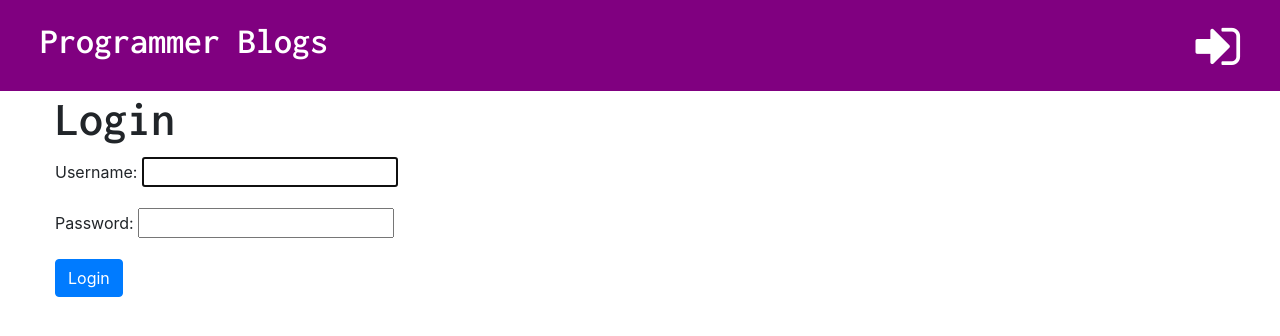
After one commit to eloc1385/blogging_site, a Django app: page /accounts/login/ in a window 1280 px wide. The commit adds this page. Shown: the top 336 px of the page. Run offline with Django 3.2, Linux system fonts and the light colour scheme; some libraries are stand-ins or nearby versions.

Commit message:
Added dynamic title to htmls, created registration and login

```diff
--- a/blogapp/templates/blogapp/base.html
+++ b/blogapp/templates/blogapp/base.html
@@ -3,7 +3,7 @@
 <html lang="en">
 <head>
     <meta charset="UTF-8">
-    <title>Programmer's Blog</title>
+    <title>{% block title %}{% endblock %}</title>
     <link rel="preconnect" href="https://fonts.gstatic.com">
     <link href="https://fonts.googleapis.com/css2?family=Inconsolata:wght@600&display=swap" rel="stylesheet" type="text/css">
     <link rel="stylesheet" href="https://stackpath.bootstrapcdn.com/bootstrap/4.5.2/css/bootstrap.min.css" integrity="sha384-JcKb8q3iqJ61gNV9KGb8thSsNjpSL0n8PARn9HuZOnIxN0hoP+VmmDGMN5t9UJ0Z" crossorigin="anonymous">
@@ -13,8 +13,10 @@
 <body>
 <div class="page-header">
     {% if user.is_authenticated %}
-    <a href="{% url 'post_draft_list' %}" class="top-menu"><i class="fa fa-file fa-2x" aria-hidden="true"></i></a>
-    <a href="{% url 'post_new'%}" class="top-menu"><i class="fa fa-plus-square fa-2x" aria-hidden="true"></i></i></a>
+        <a href="{% url 'post_draft_list' %}" class="top-menu"><i class="fa fa-file fa-2x" aria-hidden="true"></i></a>
+        <a href="{% url 'post_new'%}" class="top-menu"><i class="fa fa-plus-square fa-2x" aria-hidden="true"></i></i></a>
+    {% else %}
+        <a href="{% url 'login'%}" class="top-menu"><i class="fa fa-sign-in fa-2x" aria-hidden="true"></i></a>
     {% endif %}
     <h1><a href="{% url "post_list" %}">Programmer Blogs</a></h1>
 </div>
--- a/blogapp/templates/blogapp/post_detail.html
+++ b/blogapp/templates/blogapp/post_detail.html
@@ -1,4 +1,7 @@
 {% extends 'blogapp/base.html' %}
+
+{% block title %}{{post.title}}{% endblock %}
+
 {% block content %}
 <div class="post">
 
--- a/blogapp/templates/blogapp/post_edit.html
+++ b/blogapp/templates/blogapp/post_edit.html
@@ -1,4 +1,7 @@
 {% extends 'blogapp/base.html' %}
+
+{% block title %}{{post.title}}{% endblock %}
+
 {% block content %}
 <h1>New Post</h1>
     <form method="post" class="post-form-blog">
--- a/blogapp/templates/blogapp/post_list.html
+++ b/blogapp/templates/blogapp/post_list.html
@@ -1,4 +1,7 @@
 {% extends 'blogapp/base.html' %}
+
+{% block title %}Programmer's Blog{% endblock %}
+
 {% block content %}
     {% for post in posts %}
         <div class="post">
--- /dev/null
+++ b/blogapp/templates/registration/login.html
@@ -0,0 +1,12 @@
+{% extends 'blogapp/base.html' %}
+
+{% block title %}Login{% endblock %}
+
+{% block content %}
+    <h2>Login</h2>
+    <form method="post">
+        {% csrf_token %}
+        {{ form.as_p}}
+    <button type="submit" class="btn btn-primary">Login</button>
+    </form>
+{% endblock %}
--- a/blogapp/urls.py
+++ b/blogapp/urls.py
@@ -1,5 +1,6 @@
 from django.urls import path
 from . import views
+from django.contrib.auth.views import LoginView
 
 urlpatterns = [
     path('', views.post_list, name="post_list"),
@@ -7,5 +8,6 @@ urlpatterns = [
     path('post/new/', views.post_new, name="post_new"),
     path('post/<int:pk>/edit/', views.post_edit, name='post_edit'),
     path('drafts/', views.post_draft_list, name='post_draft_list'),
-    path('post/<int:pk>/publish', views.post_publish, name='post_publish')
+    path('post/<int:pk>/publish', views.post_publish, name='post_publish'),
+    path('accounts/login/', LoginView.as_view(), name='login'),
 ]
--- a/blogsite/settings.py
+++ b/blogsite/settings.py
@@ -27,6 +27,7 @@ DEBUG = True
 
 ALLOWED_HOSTS = []
 
+LOGIN_REDIRECT_URL = 'post_list'
 
 # Application definition
 
```
Also changed, not shown: blogapp/views.py (+8 -2 lines).
